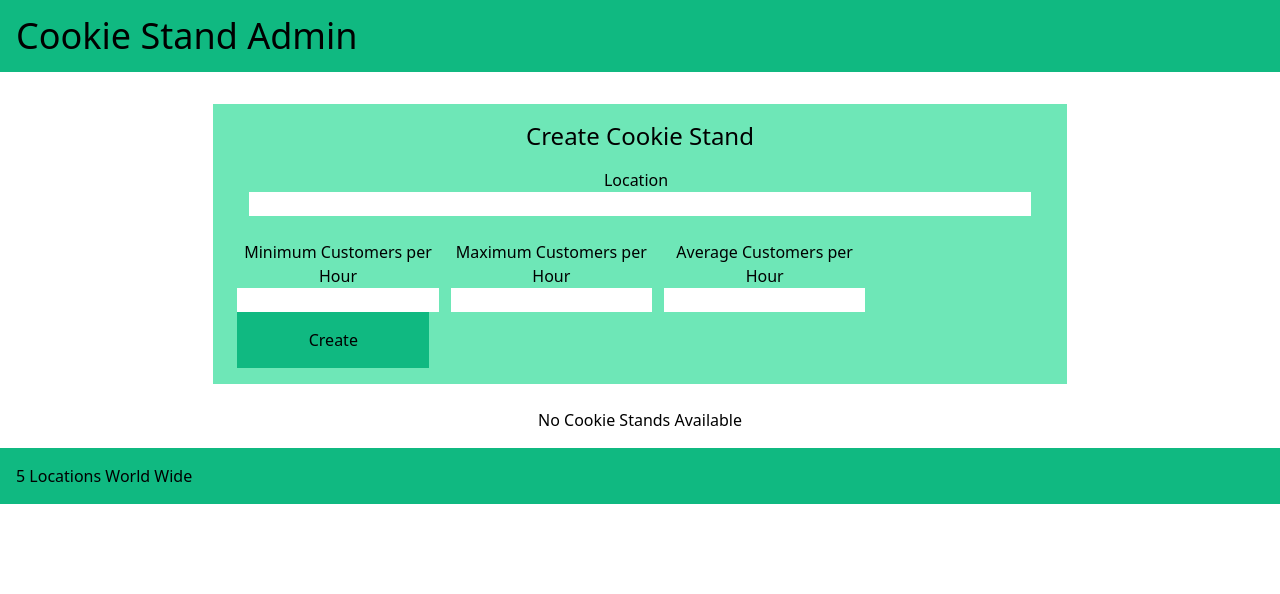
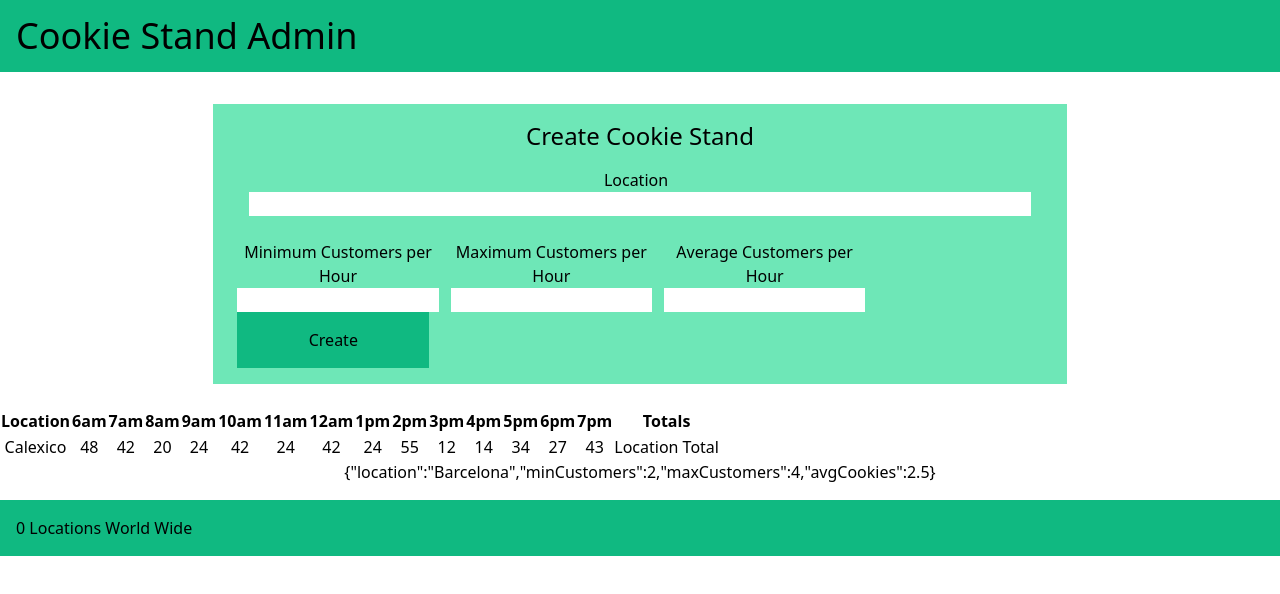
Before and after one commit to KimrAndrew/cookie-stand-admin, a Next.js app: page / in a window 1280 px wide. Shown: the top 594 px of the page. Built offline with nearby package versions, Linux system fonts and the light colour scheme.

Commit message:
added hard coded table to be rendered if data is passed into ReportTable

```diff
--- a/components/ReportTable.js
+++ b/components/ReportTable.js
@@ -4,7 +4,48 @@ export default function ReportTable(props) {
         console.log(props.reports.length)
         return (
         <div className="text-center">
-            <h3>Report Table Coming Soon...</h3>
+            <table>
+                <thead>
+                    <tr>
+                        <th>Location</th>
+                        <th>6am</th>
+                        <th>7am</th>
+                        <th>8am</th>
+                        <th>9am</th>
+                        <th>10am</th>
+                        <th>11am</th>
+                        <th>12am</th>
+                        <th>1pm</th>
+                        <th>2pm</th>
+                        <th>3pm</th>
+                        <th>4pm</th>
+                        <th>5pm</th>
+                        <th>6pm</th>
+                        <th>7pm</th>
+                        <th>Totals</th>
+                    </tr>
+                </thead>
+                <tbody>
+                    <tr>
+                        <td>Calexico</td>
+                        <td>48</td>
+                        <td>42</td>
+                        <td>20</td>
+                        <td>24</td>
+                        <td>42</td>
+                        <td>24</td>
+                        <td>42</td>
+                        <td>24</td>
+                        <td>55</td>
+                        <td>12</td>
+                        <td>14</td>
+                        <td>34</td>
+                        <td>27</td>
+                        <td>43</td>
+                        <td>Location Total</td>
+                    </tr>
+                </tbody>
+            </table>
             <p>{'{\"location\":\"Barcelona\",\"minCustomers\":2,\"maxCustomers\":4,\"avgCookies\":2.5}'}</p>
         </div>
         );
--- a/pages/index.js
+++ b/pages/index.js
@@ -5,8 +5,8 @@ export default function Home() {
     <>
     <Head />
     <Main />
-    <ReportTable reports={[]}/>
-    <Footer count={5}/>
+    <ReportTable reports={[5]}/>
+    <Footer count={0}/>
     </>
   )
 }
```
